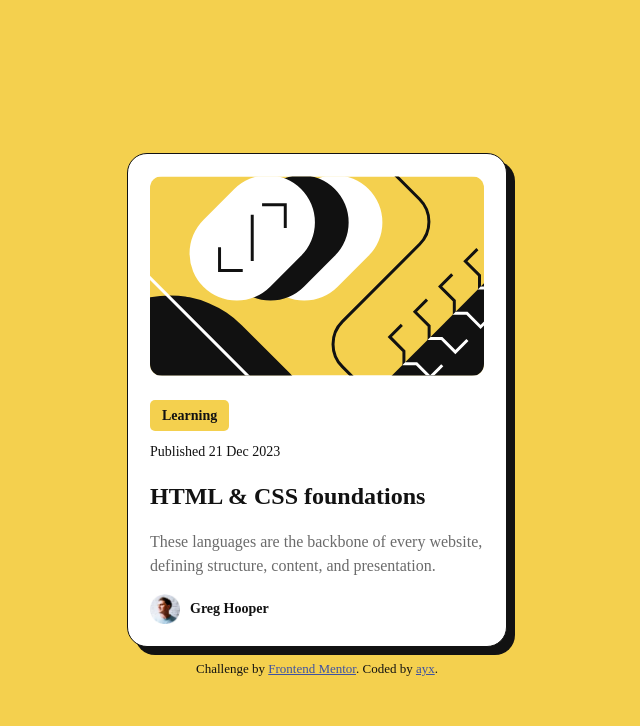
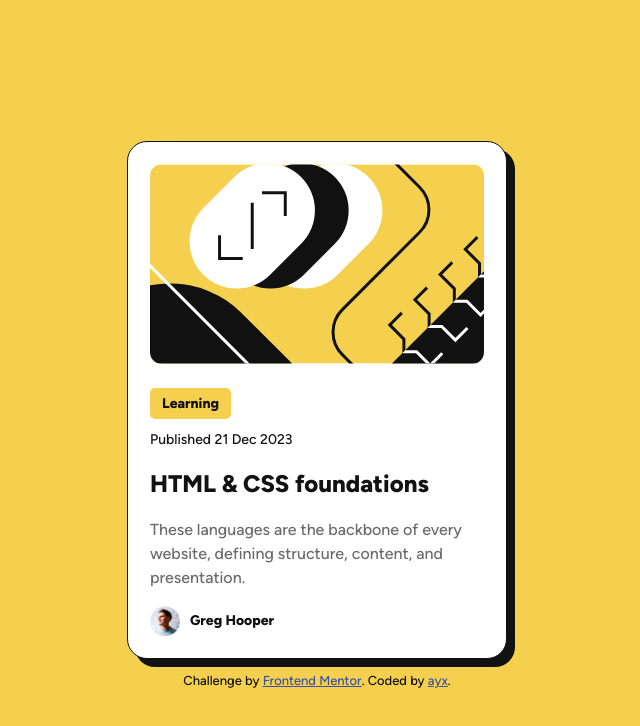
Before and after one commit to ayx234/blog-preview-card-main, a plain HTML site: page index.html in a window 1280 px wide. Shown: the whole page, without its empty margins (323-963 px from the left). Drawn offline with Linux system fonts and the light colour scheme; the site is published under a folder, as on GitHub Pages, so addresses that start at the root find nothing.

Commit message:
Corrected relative path on CSS source, and updated README.md

```diff
--- a/styles.css
+++ b/styles.css
@@ -99,7 +99,7 @@ select {
 @font-face {
 	font-family: "Figtree";
 	/* format("ttf"); does not work. It has to be "truetype" */
-	src: url("/assets/fonts/Figtree-VariableFont_wght.ttf") format("truetype");
+	src: url("./assets/fonts/Figtree-VariableFont_wght.ttf") format("truetype");
 	font-weight: 300 900;
 	font-display: swap;
 }
```
Also changed, not shown: 1 other file.
